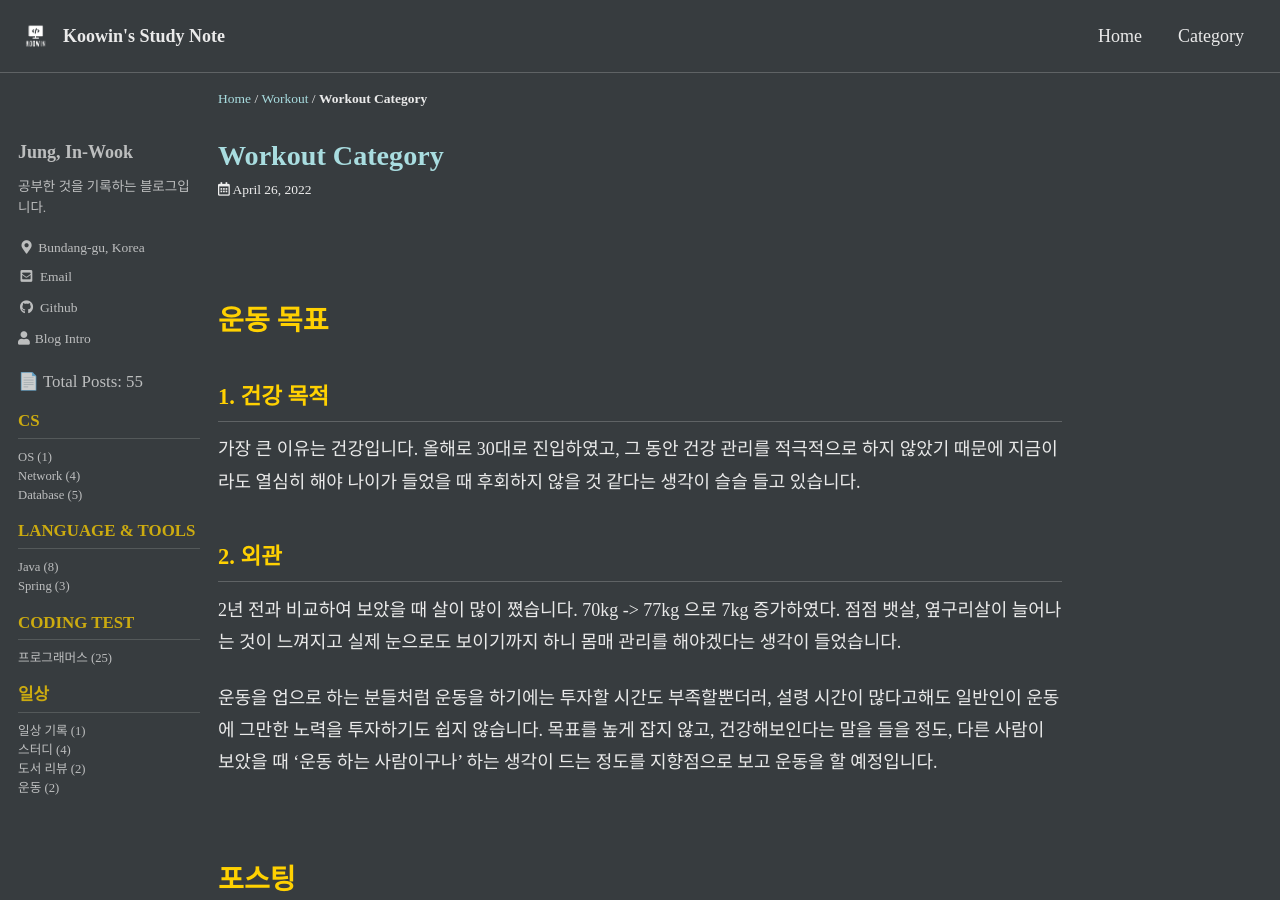
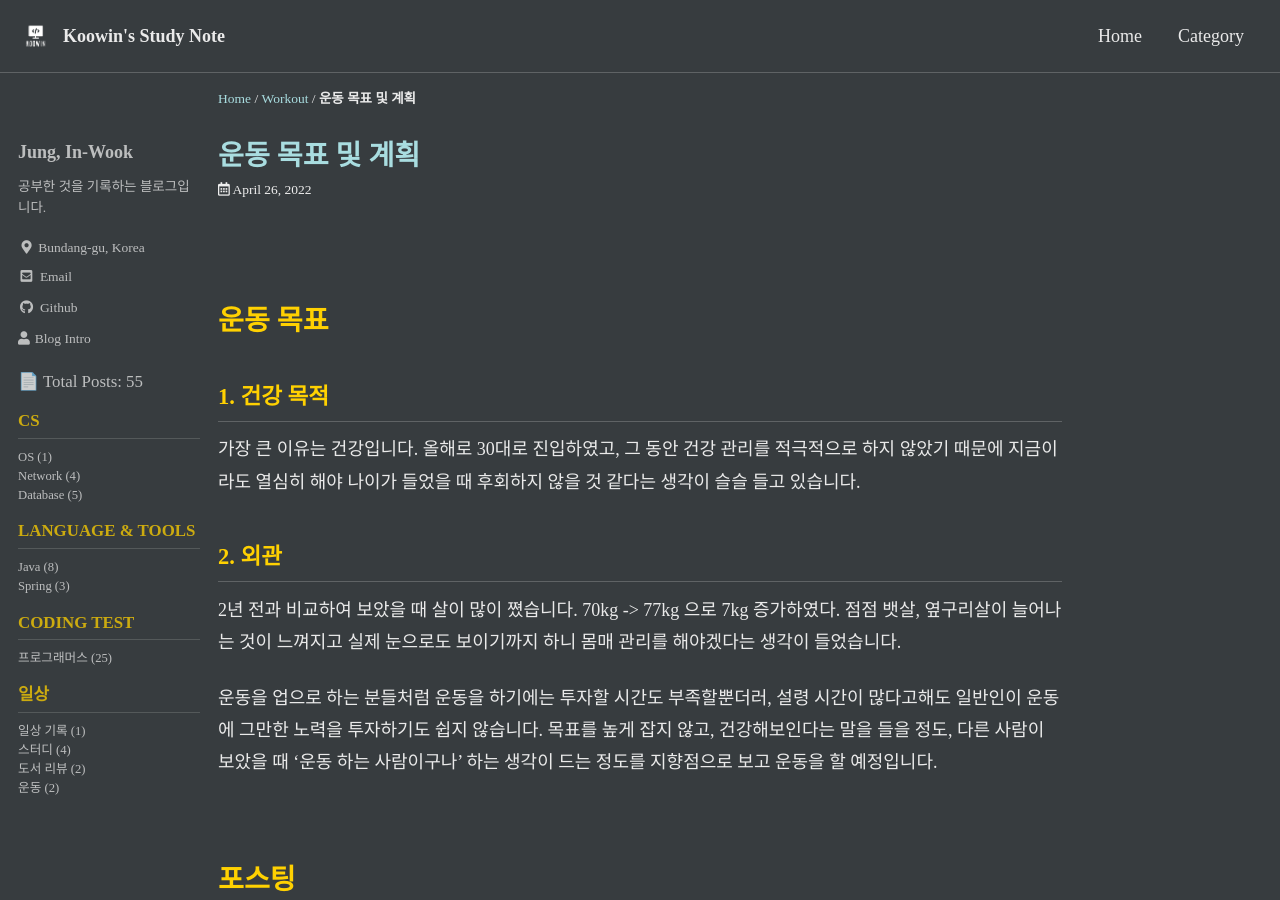
Before and after one commit to Koowin/koowin.github.io, a Jekyll site: the page built from _posts/workout/2022-04-26-goal_and_plan.md, in a window 1280 px wide and 900 px high. Built offline with Jekyll 4.4.1, drawn with Linux system fonts in a browser that asks for light colours; cached includes are drawn as plain includes; some web fonts are replaced; comment, search, counter and statistics services are not loaded.

```diff
--- a/_posts/workout/2022-04-26-workout_category.md
+++ b/_posts/workout/2022-04-26-goal_and_plan.md
@@ -1,5 +1,5 @@
 ---
-title: "Workout Category"
+title: "운동 목표 및 계획"
 
 categories:
   - workout
```
Also changed, not shown: _posts/life/2022-05-08-apply_kakao_internship.md (+1 -3 lines), assets/images/2022-05-08-apply_kakao_internship/image-20220509090213201.png (added), assets/images/2022-05-08-apply_kakao_internship/스크린샷 2022-05-08 오후 3.55.07.png (deleted).
